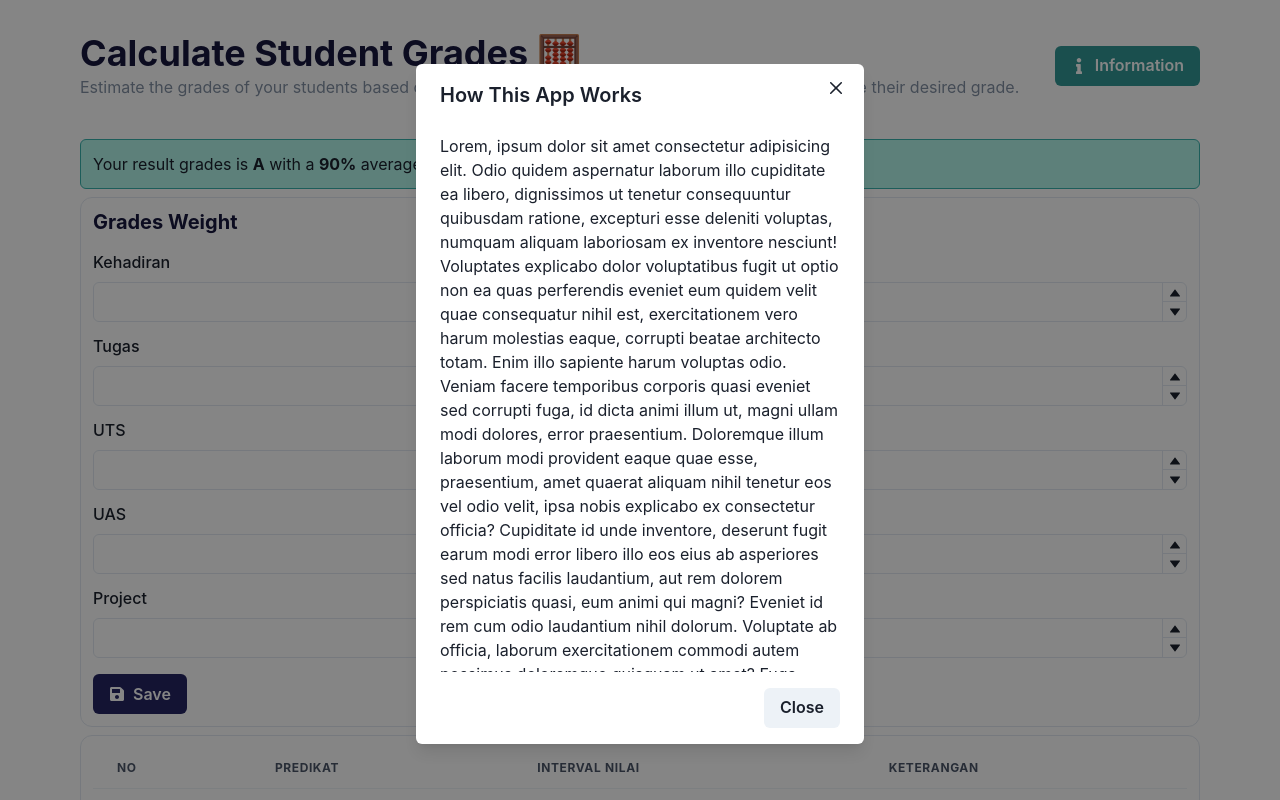
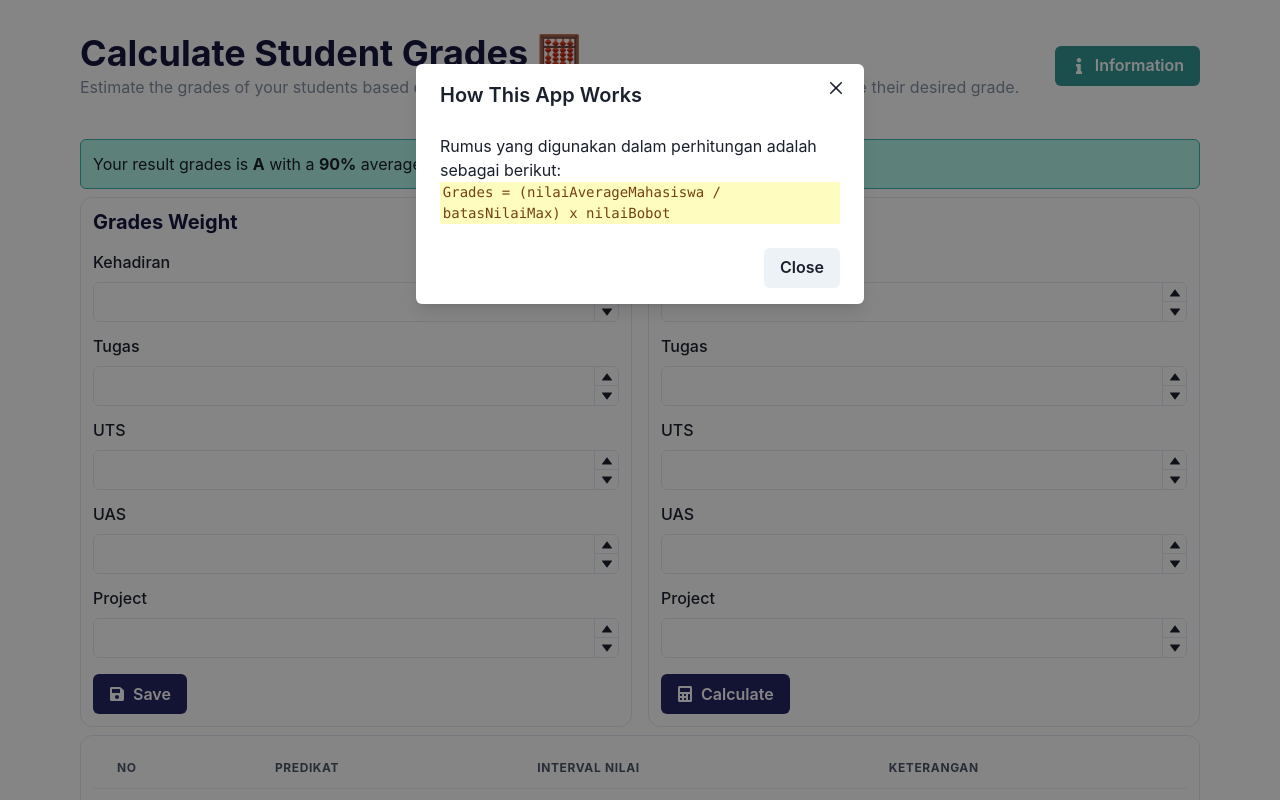
Before and after one commit to Ikram-Maulana/tugas-tsdp1, a Next.js app: page / in a window 1280 px wide. Both pictures are taken after a click on the button "Information". Shown: the top 800 px of the page. Built offline with nearby package versions, Linux system fonts and the light colour scheme.

Commit message:
Feat(UI): Polishing Modal

```diff
--- a/pages/index.tsx
+++ b/pages/index.tsx
@@ -1,6 +1,7 @@
 import {
   Box,
   Button,
+  Code,
   Container,
   Flex,
   FormControl,
@@ -314,30 +315,11 @@ const Home: NextPage = () => {
           <ModalCloseButton />
           <ModalBody>
             <Text>
-              Lorem, ipsum dolor sit amet consectetur adipisicing elit. Odio
-              quidem aspernatur laborum illo cupiditate ea libero, dignissimos
-              ut tenetur consequuntur quibusdam ratione, excepturi esse deleniti
-              voluptas, numquam aliquam laboriosam ex inventore nesciunt!
-              Voluptates explicabo dolor voluptatibus fugit ut optio non ea quas
-              perferendis eveniet eum quidem velit quae consequatur nihil est,
-              exercitationem vero harum molestias eaque, corrupti beatae
-              architecto totam. Enim illo sapiente harum voluptas odio. Veniam
-              facere temporibus corporis quasi eveniet sed corrupti fuga, id
-              dicta animi illum ut, magni ullam modi dolores, error praesentium.
-              Doloremque illum laborum modi provident eaque quae esse,
-              praesentium, amet quaerat aliquam nihil tenetur eos vel odio
-              velit, ipsa nobis explicabo ex consectetur officia? Cupiditate id
-              unde inventore, deserunt fugit earum modi error libero illo eos
-              eius ab asperiores sed natus facilis laudantium, aut rem dolorem
-              perspiciatis quasi, eum animi qui magni? Eveniet id rem cum odio
-              laudantium nihil dolorum. Voluptate ab officia, laborum
-              exercitationem commodi autem possimus doloremque quisquam ut amet?
-              Fuga veritatis officia sed sunt quae! Reiciendis vitae quam
-              tempore vel beatae ea modi deleniti illum minus eveniet soluta
-              ullam molestiae officia vero, tempora laborum est voluptate. Enim,
-              modi possimus. Modi consequatur adipisci aspernatur totam amet eos
-              corporis eius est minus magnam.
+              Rumus yang digunakan dalam perhitungan adalah sebagai berikut:
             </Text>
+            <Code colorScheme="yellow">
+              Grades = (nilaiAverageMahasiswa / batasNilaiMax) x nilaiBobot
+            </Code>
           </ModalBody>
           <ModalFooter>
             <Button onClick={onClose}>Close</Button>
```
